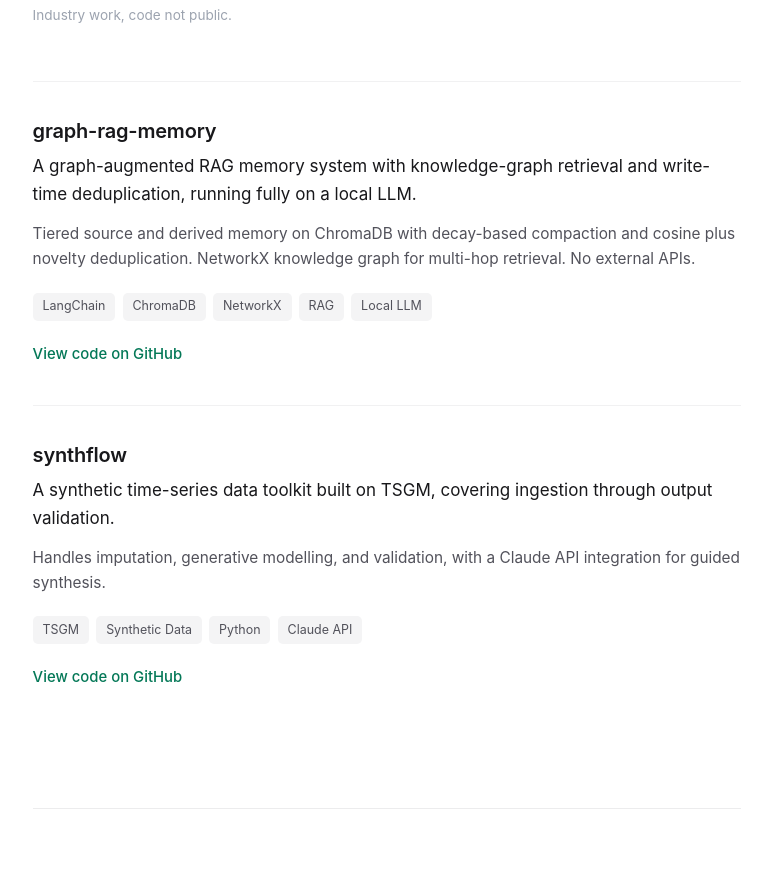
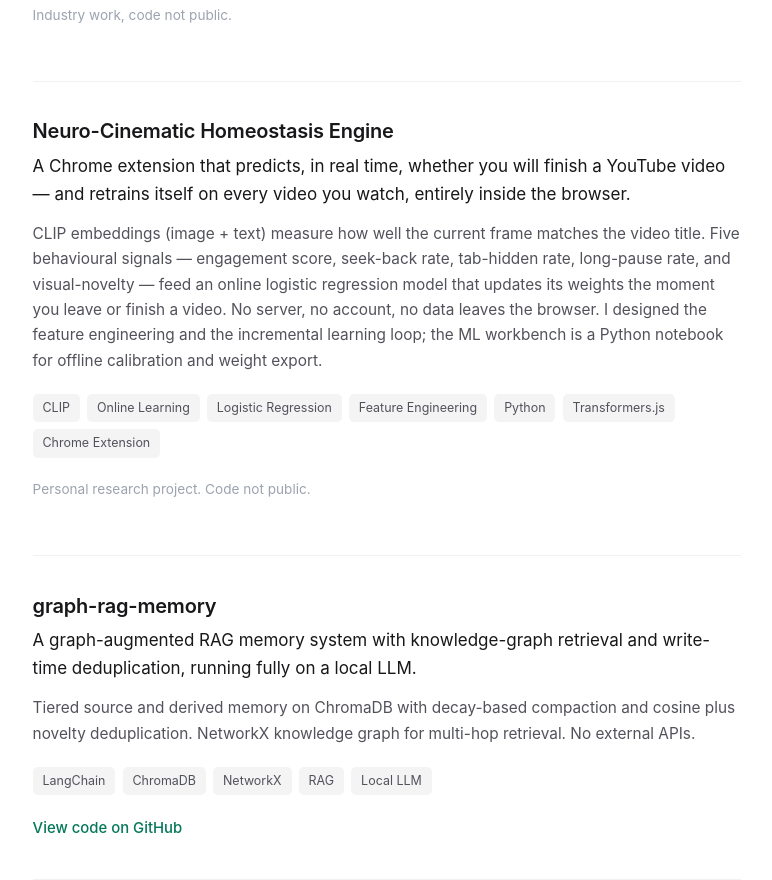
Before and after one commit to surajsingh108/surajsingh108.github.io, a plain HTML site: page index.html in a window 1280 px wide. Shown: the part 1920-2800 px from the top of the page, without its empty margins (253-1025 px from the left). Drawn offline with Linux system fonts and the light colour scheme.

Commit message:
add Neuro-Cinematic Homeostasis Engine project card

```diff
--- a/index.html
+++ b/index.html
@@ -349,6 +349,16 @@
     </article>
 
     <article class="card reveal">
+      <h3>Neuro-Cinematic Homeostasis Engine</h3>
+      <p class="lead">A Chrome extension that predicts, in real time, whether you will finish a YouTube video — and retrains itself on every video you watch, entirely inside the browser.</p>
+      <p class="how">CLIP embeddings (image + text) measure how well the current frame matches the video title. Five behavioural signals — engagement score, seek-back rate, tab-hidden rate, long-pause rate, and visual-novelty — feed an online logistic regression model that updates its weights the moment you leave or finish a video. No server, no account, no data leaves the browser. I designed the feature engineering and the incremental learning loop; the ML workbench is a Python notebook for offline calibration and weight export.</p>
+      <ul class="tags" aria-label="Stack">
+        <li>CLIP</li><li>Online Learning</li><li>Logistic Regression</li><li>Feature Engineering</li><li>Python</li><li>Transformers.js</li><li>Chrome Extension</li>
+      </ul>
+      <p class="card-note">Personal research project. Code not public.</p>
+    </article>
+
+    <article class="card reveal">
       <h3>graph-rag-memory</h3>
       <p class="lead">A graph-augmented RAG memory system with knowledge-graph retrieval and write-time deduplication, running fully on a local LLM.</p>
       <p class="how">Tiered source and derived memory on ChromaDB with decay-based compaction and cosine plus novelty deduplication. NetworkX knowledge graph for multi-hop retrieval. No external APIs.</p>
```
